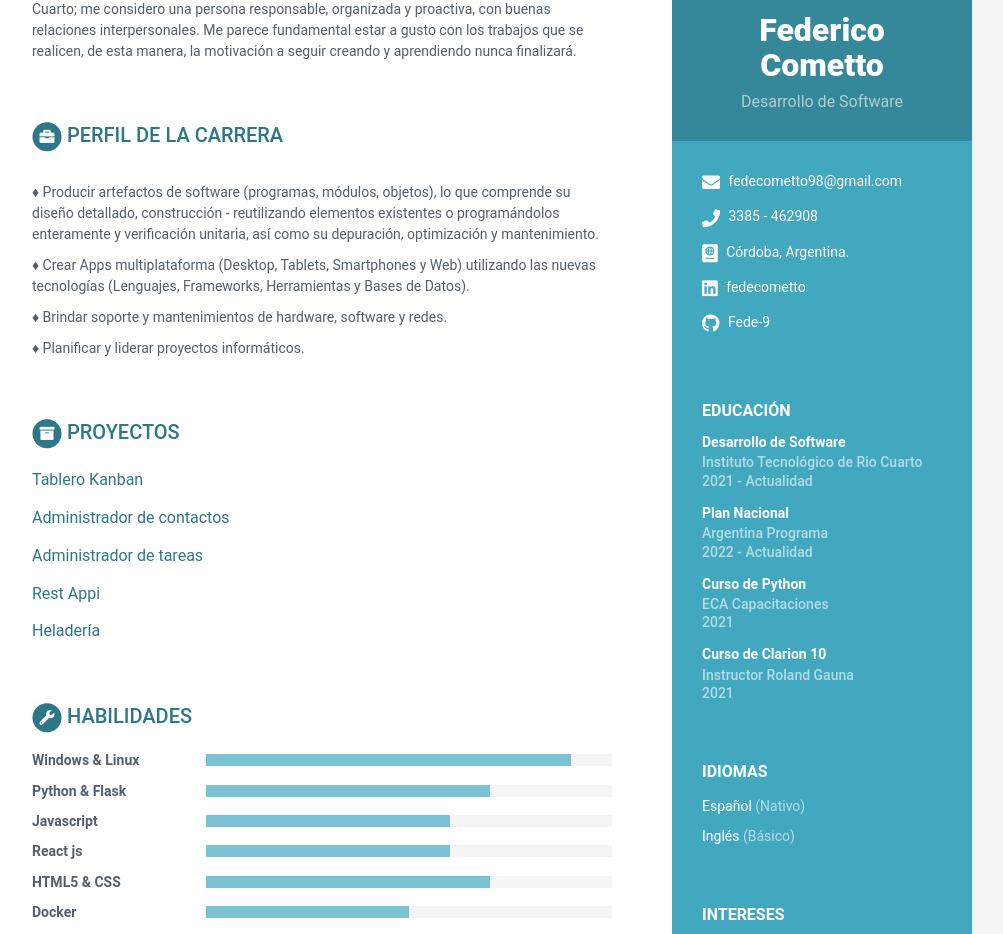
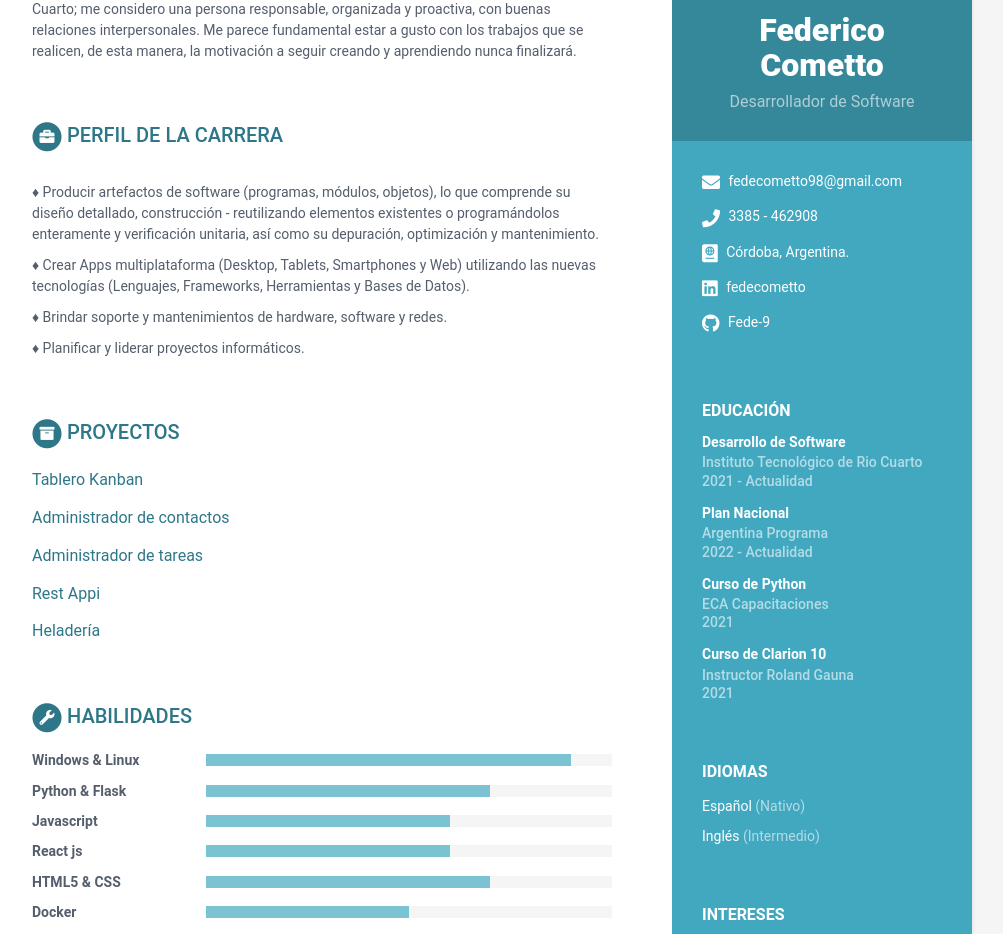
Before and after one commit to Fede-9/Fede-9.github.io, a Jekyll site: the page built from index.html, in a window 1280 px wide. Shown: the part 162-1096 px from the top of the page, without its empty margins (168-1171 px from the left). Built offline with Jekyll 4.4.1, drawn with Linux system fonts in a browser that asks for light colours.

Commit message:
editando nombre

```diff
--- a/_data/data.yml
+++ b/_data/data.yml
@@ -8,7 +8,7 @@ sidebar:
 
     # Profile information
     name: Federico Cometto
-    tagline: Desarrollo de Software
+    tagline: Desarrollador de Software
     avatar: profile.png  #place a 100x100 picture inside /assets/images/ folder and provide the name of the file below
 
     # Sidebar links
@@ -35,7 +35,7 @@ sidebar:
           level: Nativo
 
         - idiom:  Inglés
-          level: Básico
+          level: Intermedio
 
 
 
```
